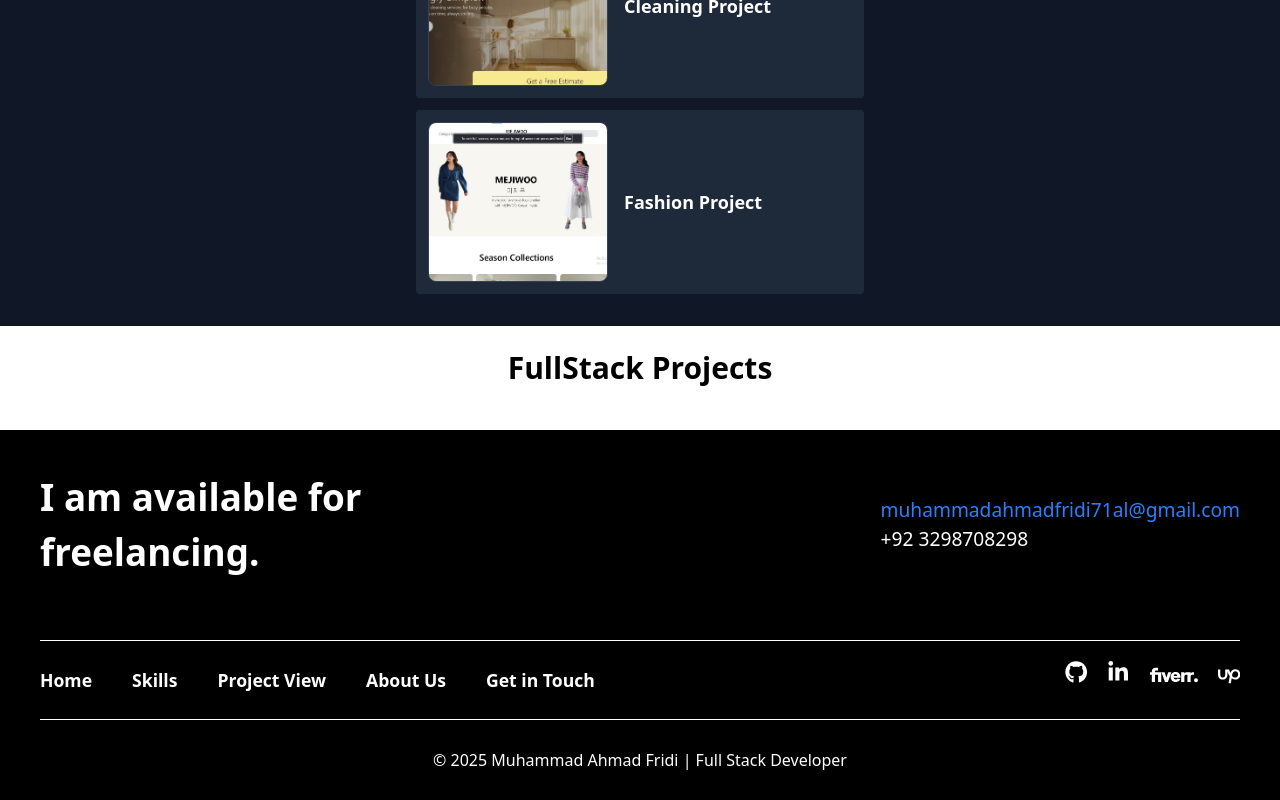
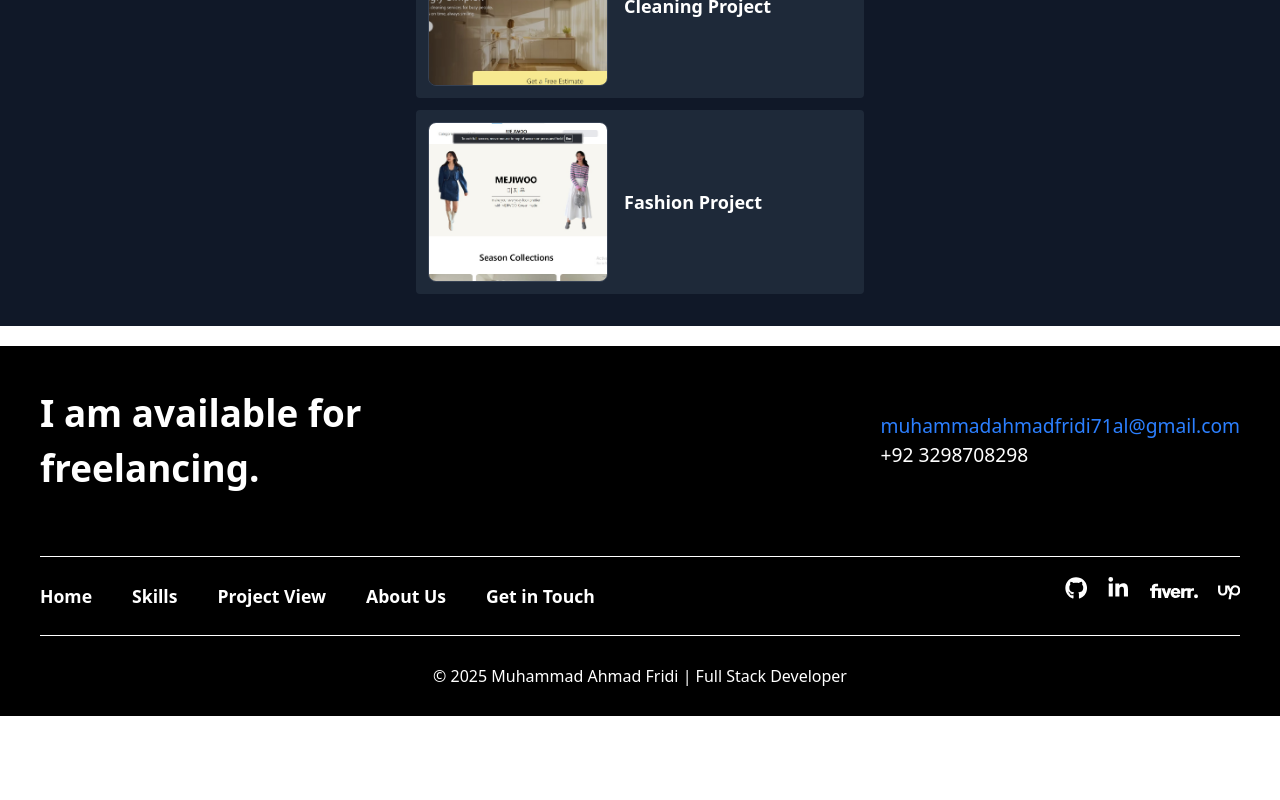
Before and after one commit to Ahmad-WebOfficial/Portfolio-Ahmad, a React (Vite) app: page /projects in a window 1280 px wide. Shown: the part 1886-2686 px from the top of the page. After the commit the page ends 2602 px from the top, so only its background shows below. Built offline with nearby package versions, Linux system fonts and the light colour scheme.

Commit message:
Update View.jsx

```diff
--- a/src/components/View.jsx
+++ b/src/components/View.jsx
@@ -107,12 +107,6 @@ const ProjectManager = () => {
         </ul>
       </div>
 
-      <div className="w-full bg-white text-black">
-        <h2 className="text-3xl font-bold text-center py-6">
-          FullStack Projects
-        </h2>
-      </div>
-
       <div className="mt-30">
         <Foter />
       </div>
```
